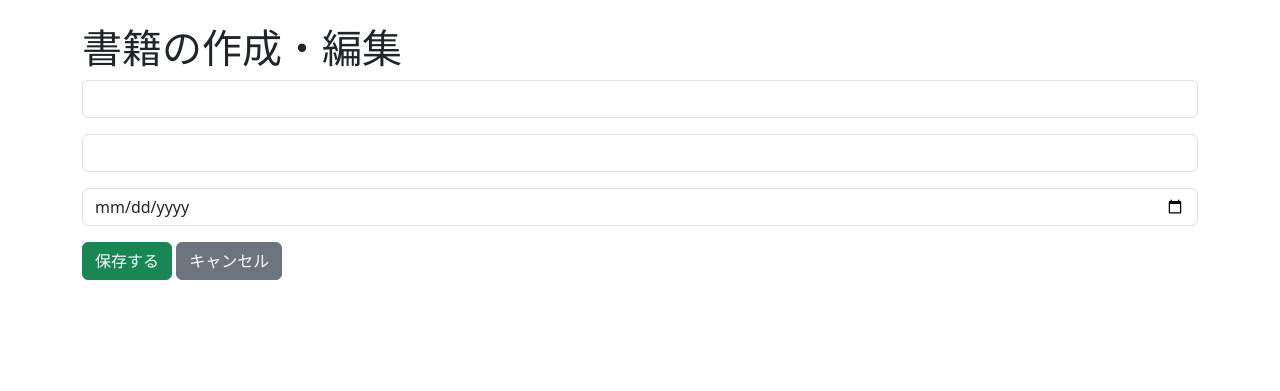
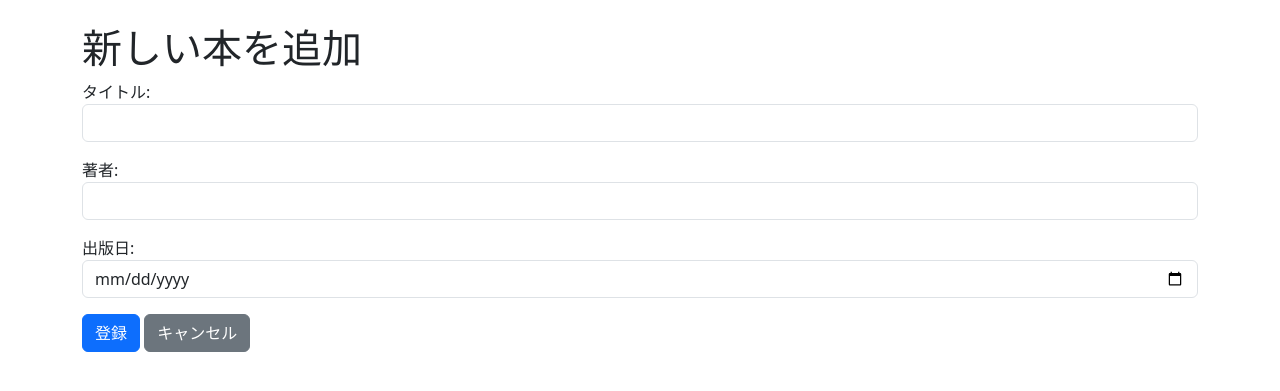
Before and after one commit to Haruki0614/booklog_app, a Django app: template backend/booklog/templates/booklog/book_form.html in a window 1280 px wide. Shown: the part 56-447 px from the top of the page. Run offline with Django 5.2, Linux system fonts and the light colour scheme; the template is opened without the code that fills it: values that come from a table or form of the project are taken from there, others are empty.

Commit message:
feat/improve-forms

```diff
--- a/backend/booklog/forms.py
+++ b/backend/booklog/forms.py
@@ -1,12 +1,29 @@
+# backend/booklog/forms.py
+
 from django import forms
-from .models import Memo
+from .models import Book, Memo
+
+class BookForm(forms.ModelForm):
+    class Meta:
+        model = Book
+        fields = ['title', 'author', 'published_date']
+        widgets = {
+            'title': forms.TextInput(attrs={'class': 'form-control'}),
+            'author': forms.TextInput(attrs={'class': 'form-control'}),
+            'published_date': forms.DateInput(attrs={'class': 'form-control', 'type': 'date'}),
+        }
+        labels = {
+            'title': 'タイトル',
+            'author': '著者',
+            'published_date': '出版日',
+        }
 
 class MemoForm(forms.ModelForm):
     class Meta:
         model = Memo
-        fields = ['content'] # フォームに表示するのは content フィールドのみ
+        fields = ['content']
         widgets = {
-            'content': forms.Textarea(attrs={'rows': 4}), # 入力欄を少し大きくする
+            'content': forms.Textarea(attrs={'class': 'form-control', 'rows': 4}),
         }
         labels = {
             'content': 'メモ内容',
--- a/backend/booklog/templates/booklog/book_form.html
+++ b/backend/booklog/templates/booklog/book_form.html
@@ -1,24 +1,13 @@
 {% extends 'booklog/base.html' %}
 
-{% block title %}書籍の編集{% endblock %}
+{% block title %}{% if object %}書籍の編集{% else %}新しい本を追加{% endif %}{% endblock %}
 
 {% block content %}
-  <h1>書籍の作成・編集</h1>
+  <h1>{% if object %}書籍の編集{% else %}新しい本を追加{% endif %}</h1>
   <form method="post">
     {% csrf_token %}
-    <div class="mb-3">
-      {{ form.title.label_tag }}
-      <input type="text" name="title" value="{{ form.title.value|default:'' }}" class="form-control">
-    </div>
-    <div class="mb-3">
-      {{ form.author.label_tag }}
-      <input type="text" name="author" value="{{ form.author.value|default:'' }}" class="form-control">
-    </div>
-    <div class="mb-3">
-      {{ form.published_date.label_tag }}
-      <input type="date" name="published_date" value="{{ form.published_date.value|date:'Y-m-d'|default:'' }}" class="form-control">
-    </div>
-    <button type="submit" class="btn btn-success">保存する</button>
-    <a href="{% url 'booklog:book_list' %}" class="btn btn-secondary">キャンセル</a>
+    {{ form.as_p }}
+    <button type="submit" class="btn btn-primary">登録</button>
+    <a href="{% if object %}{% url 'booklog:book_detail' object.pk %}{% else %}{% url 'booklog:book_list' %}{% endif %}" class="btn btn-secondary">キャンセル</a>
   </form>
 {% endblock %}
```
Also changed, not shown: backend/booklog/views.py (+5 -5 lines).
